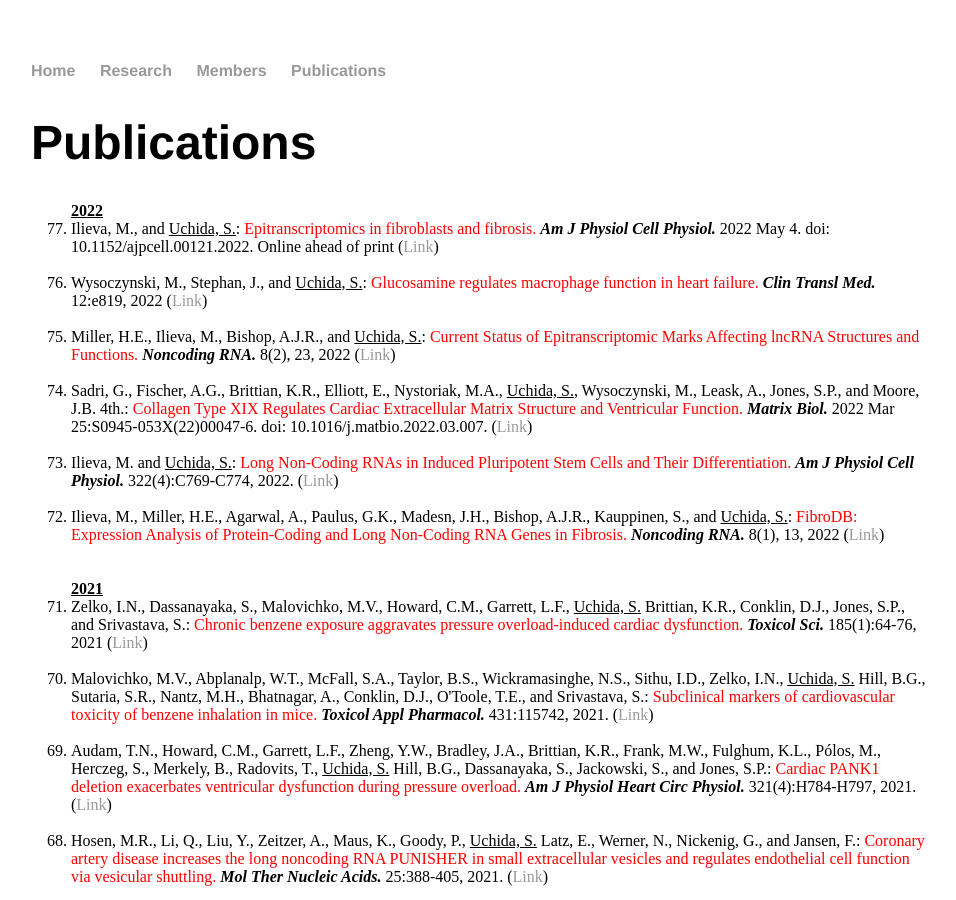
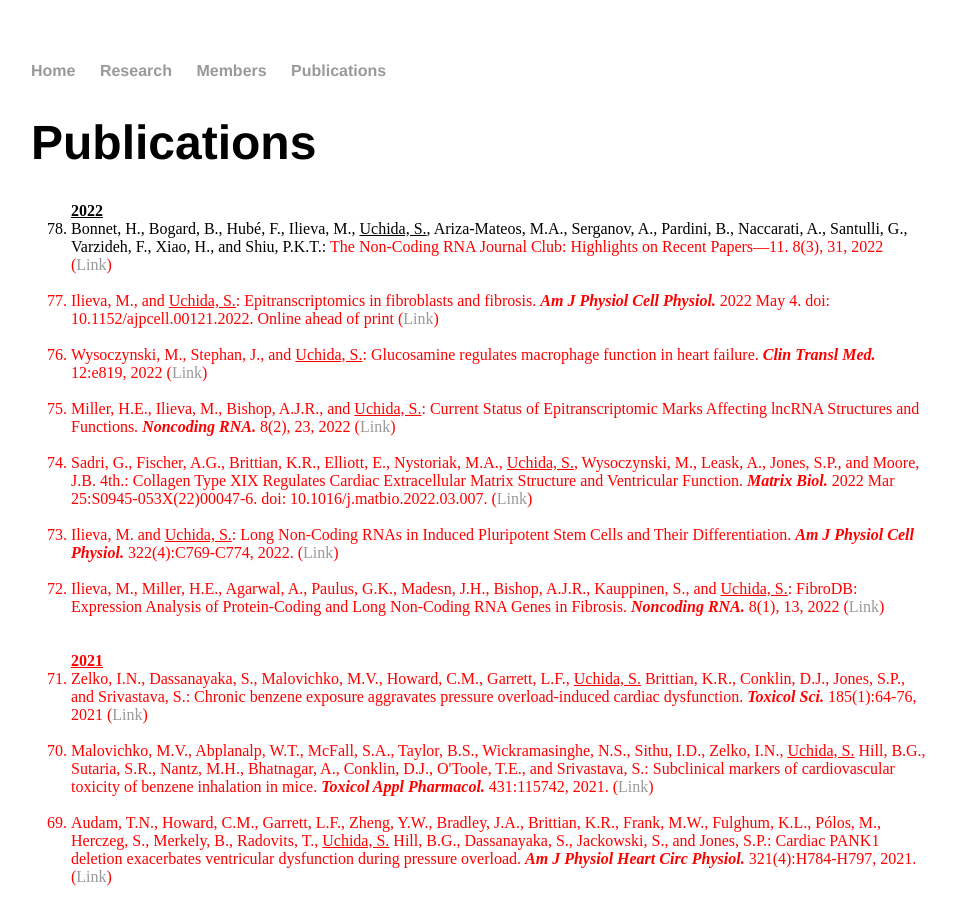
Before and after one commit to heartlncrna/heartlncrna.github.io, a Jekyll site: the page publications/pub_list.html, which Jekyll copies as it is, in a window 1280 px wide and 900 px high. Shown: the whole window, without its empty margins (161-1117 px from the left). Built offline with Jekyll 4.4.1, drawn with Linux system fonts in a browser that asks for light colours.

Commit message:
Update pub_list.html

```diff
--- a/publications/pub_list.html
+++ b/publications/pub_list.html
@@ -28,6 +28,9 @@
 			<ol reversed="reversed">
 
 				<strong><u> 2022 </u></strong>
+
+				<li> Bonnet, H., Bogard, B., Hubé, F., Ilieva, M., <u>Uchida, S.</u>, Ariza-Mateos, M.A., Serganov, A., Pardini, B., Naccarati, A., Santulli, G., Varzideh, F., Xiao, H., and Shiu, P.K.T.: <font color="red">The Non-Coding RNA Journal Club: Highlights on Recent Papers—11. </i></b> 8(3), 31, 2022 (<a href="https://www.mdpi.com/2311-553X/8/3/31">Link</span></a>)</li>
+			<br>
 
 				<li> Ilieva, M., and <u>Uchida, S.</u>: <font color="red">Epitranscriptomics in fibroblasts and fibrosis.</font> <b><i>Am J Physiol Cell Physiol. </i></b> 2022 May 4. doi: 10.1152/ajpcell.00121.2022. Online ahead of print (<a href="https://journals.physiology.org/doi/abs/10.1152/ajpcell.00121.2022">Link</span></a>)</li>
 			<br>
```
